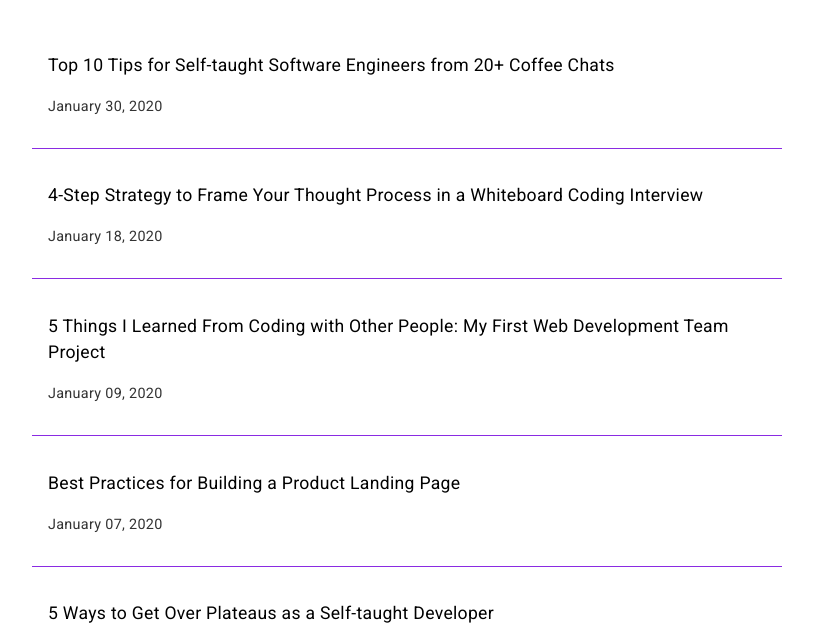
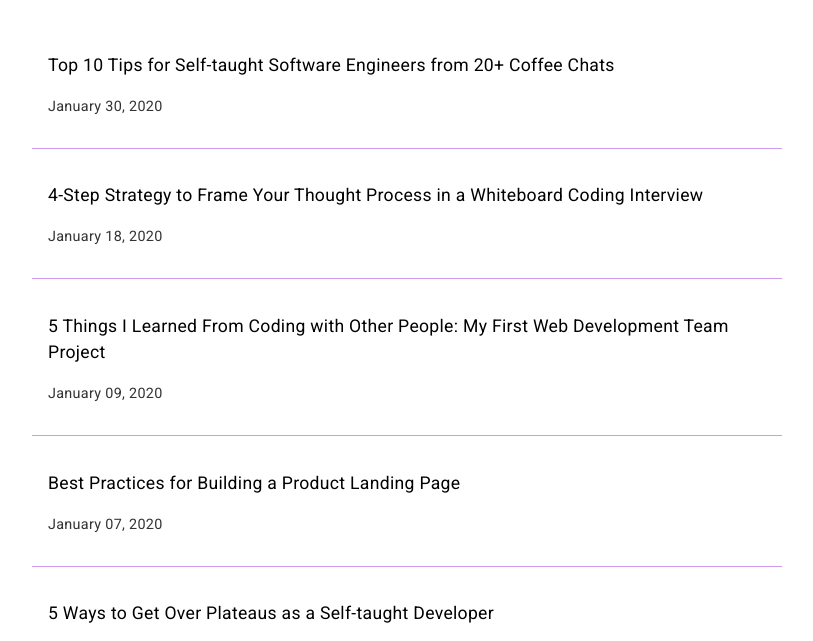
Before and after one commit to rmorabia/sophi-li.github.io, a Gatsby site: page /blog in a window 1280 px wide. Shown: the part 132-773 px from the top of the page, without its empty margins (233-1046 px from the left). Built offline with nearby package versions, Linux system fonts and the light colour scheme; Gatsby itself is replaced by a stand-in of ours.

Commit message:
update blog border bottom color to lighter purple

```diff
--- a/src/pages/blog.module.css
+++ b/src/pages/blog.module.css
@@ -4,7 +4,7 @@
 }
 
 .blogContainer {
-  border-bottom: 1px solid blueviolet;
+  border-bottom: 1px solid #cc9af2;
   padding: 1rem;
 }
 
```
